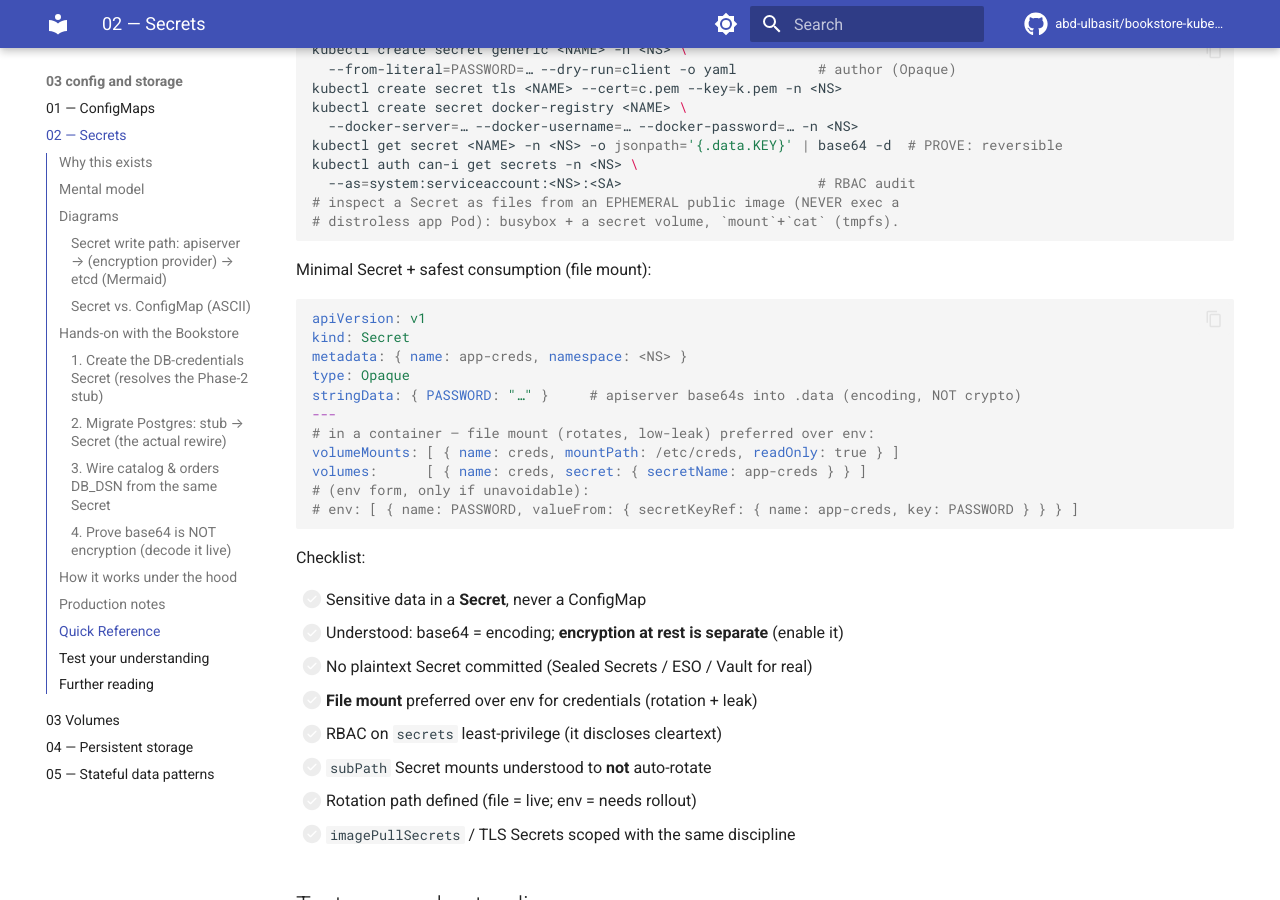
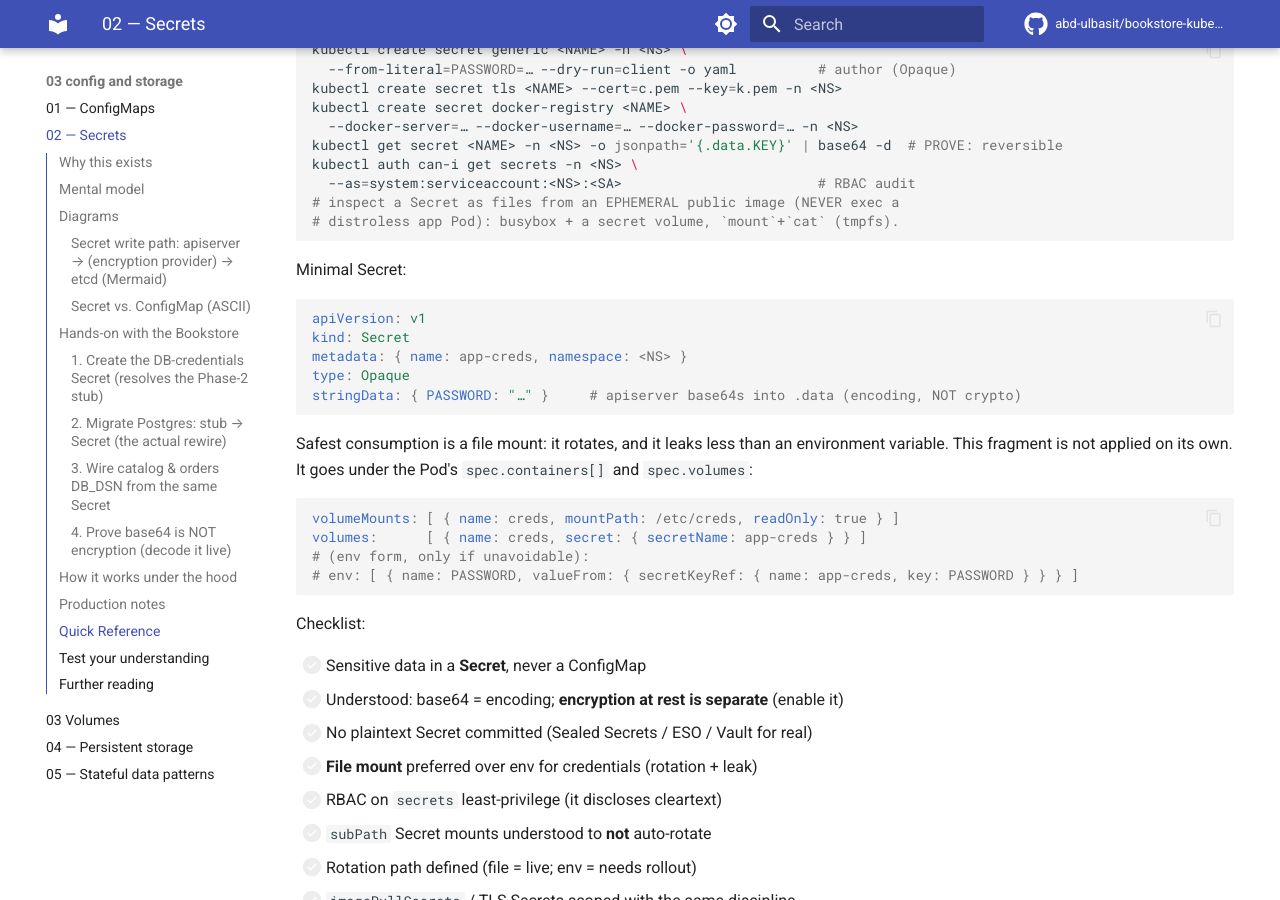
Before and after one commit to abd-ulbasit/bookstore-kubernetes-guide, an MkDocs documentation site: the page built from full-guide/03-config-and-storage/02-secrets.md, in a window 1280 px wide and 900 px high, scrolled down 7014 px. Built offline with MkDocs 1.6.1 and Material for MkDocs 9.7.7, drawn with Linux system fonts in a browser that asks for light colours; comment, search, counter and statistics services are not loaded.

Commit message:
chapter 03: keep the secret consumption fragment out of the applied Secret block
The yaml fence in 02-secrets.md held a Secret and then a Pod-spec fragment
after a `---` separator. The fragment has no apiVersion or kind, so the
admission gate's server dry-run of the whole block fails with
"apiVersion not set, kind not set". Split the fragment into its own fence
and say it is not applied on its own.

Co-Authored-By: Claude Haiku 5.5 <noreply@anthropic.com>

````diff
--- a/full-guide/03-config-and-storage/02-secrets.md
+++ b/full-guide/03-config-and-storage/02-secrets.md
@@ -404,7 +404,7 @@ kubectl auth can-i get secrets -n <NS> \
 # distroless app Pod): busybox + a secret volume, `mount`+`cat` (tmpfs).
 ```
 
-Minimal Secret + safest consumption (file mount):
+Minimal Secret:
 
 ```yaml
 apiVersion: v1
@@ -412,8 +412,13 @@ kind: Secret
 metadata: { name: app-creds, namespace: <NS> }
 type: Opaque
 stringData: { PASSWORD: "…" }     # apiserver base64s into .data (encoding, NOT crypto)
----
-# in a container — file mount (rotates, low-leak) preferred over env:
+```
+
+Safest consumption is a file mount: it rotates, and it leaks less
+than an environment variable. This fragment is not applied on its own.
+It goes under the Pod's `spec.containers[]` and `spec.volumes`:
+
+```yaml
 volumeMounts: [ { name: creds, mountPath: /etc/creds, readOnly: true } ]
 volumes:      [ { name: creds, secret: { secretName: app-creds } } ]
 # (env form, only if unavoidable):
````
